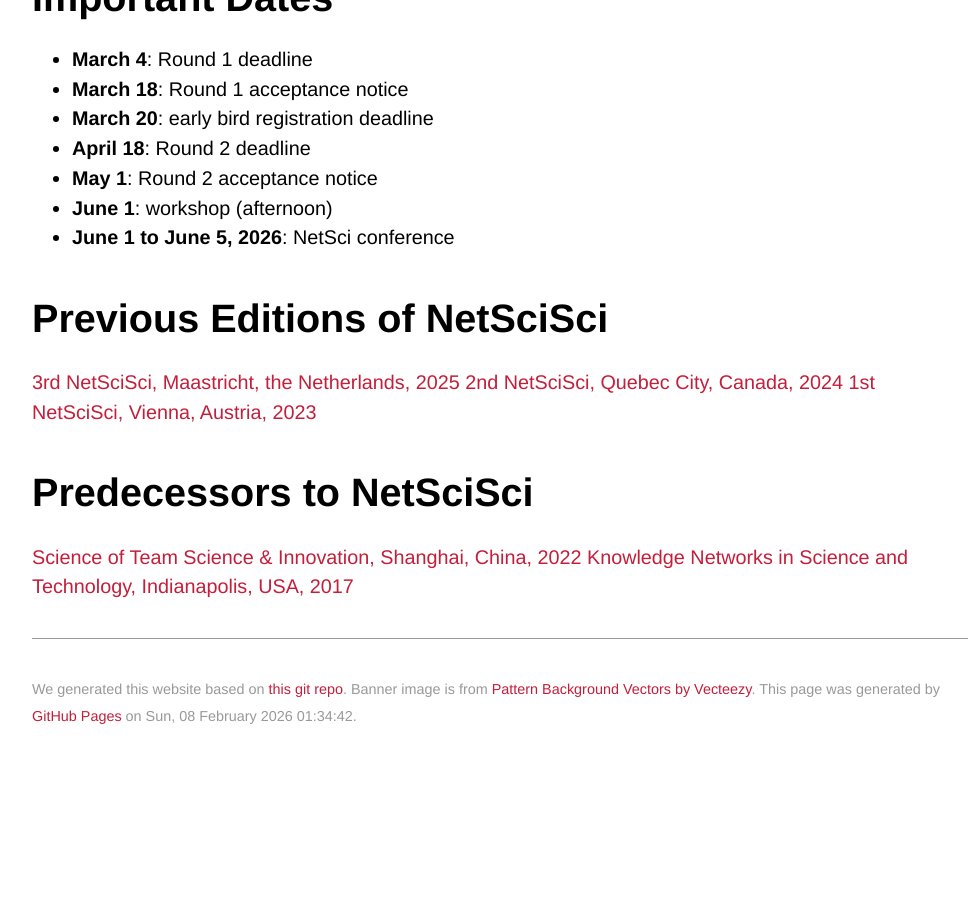
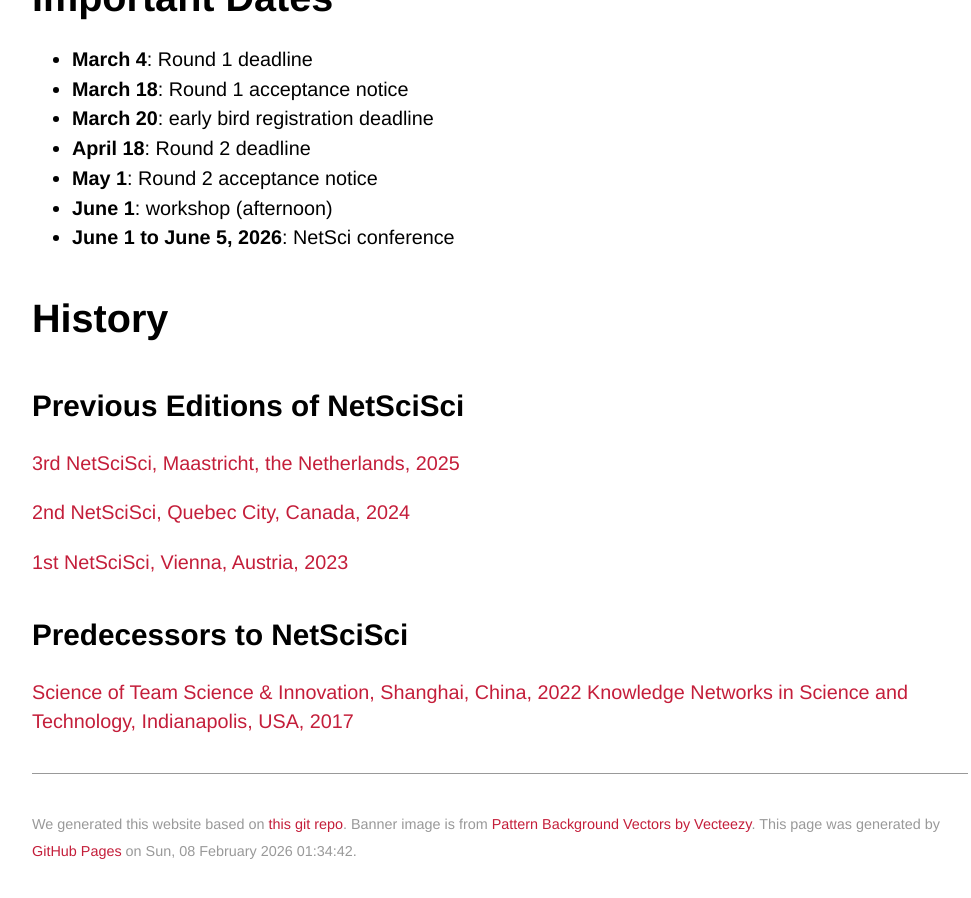
Before and after one commit to netscisci/netscisci.github.io, a Jekyll site: the page built from index.md, in a window 1280 px wide and 900 px high, scrolled down 1229 px. Shown: the whole window, without its empty margins (140-1111 px from the left). Built offline with Jekyll 4.4.1, drawn with Linux system fonts in a browser that asks for light colours; some web fonts are replaced; before the commit the page ends 1994 px from its top, so only the background shows below that.

Commit message:
Update index.md

```diff
--- a/index.md
+++ b/index.md
@@ -21,11 +21,14 @@ Enter your submission on EasyChair [https://easychair.org/my/conference?conf=net
 - **June 1**: workshop (afternoon)
 - **June 1 to June 5, 2026**: NetSci conference
 
-# Previous Editions of NetSciSci
+# History
+## Previous Editions of NetSciSci
 [3rd NetSciSci, Maastricht, the Netherlands, 2025](https://netscisci.github.io/2025/)
+
 [2nd NetSciSci, Quebec City, Canada, 2024](https://netscisci.github.io/2024/)
+
 [1st NetSciSci, Vienna, Austria, 2023](https://netscisci.github.io/2023/)
 
-# Predecessors to NetSciSci
+## Predecessors to NetSciSci
 [Science of Team Science & Innovation, Shanghai, China, 2022](http://teamsciences.org/netsci2022/)
 [Knowledge Networks in Science and Technology, Indianapolis, USA, 2017]()
```
